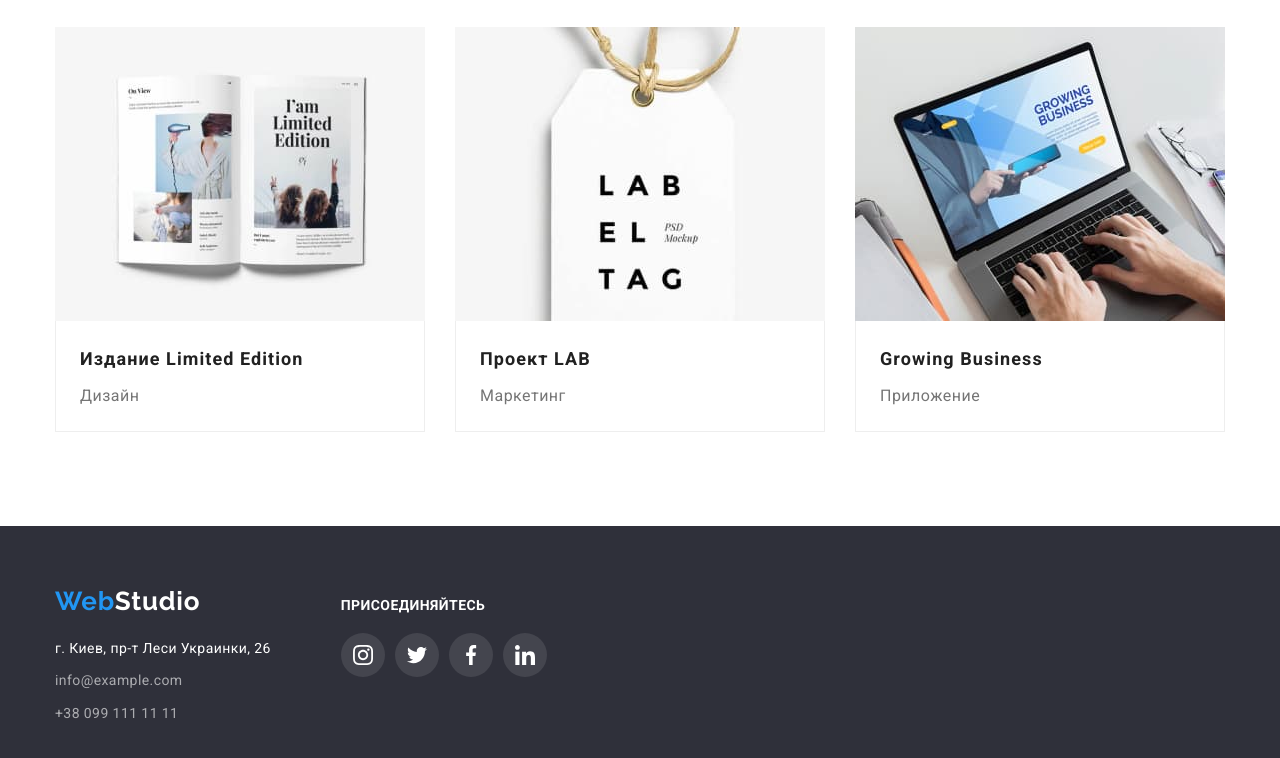
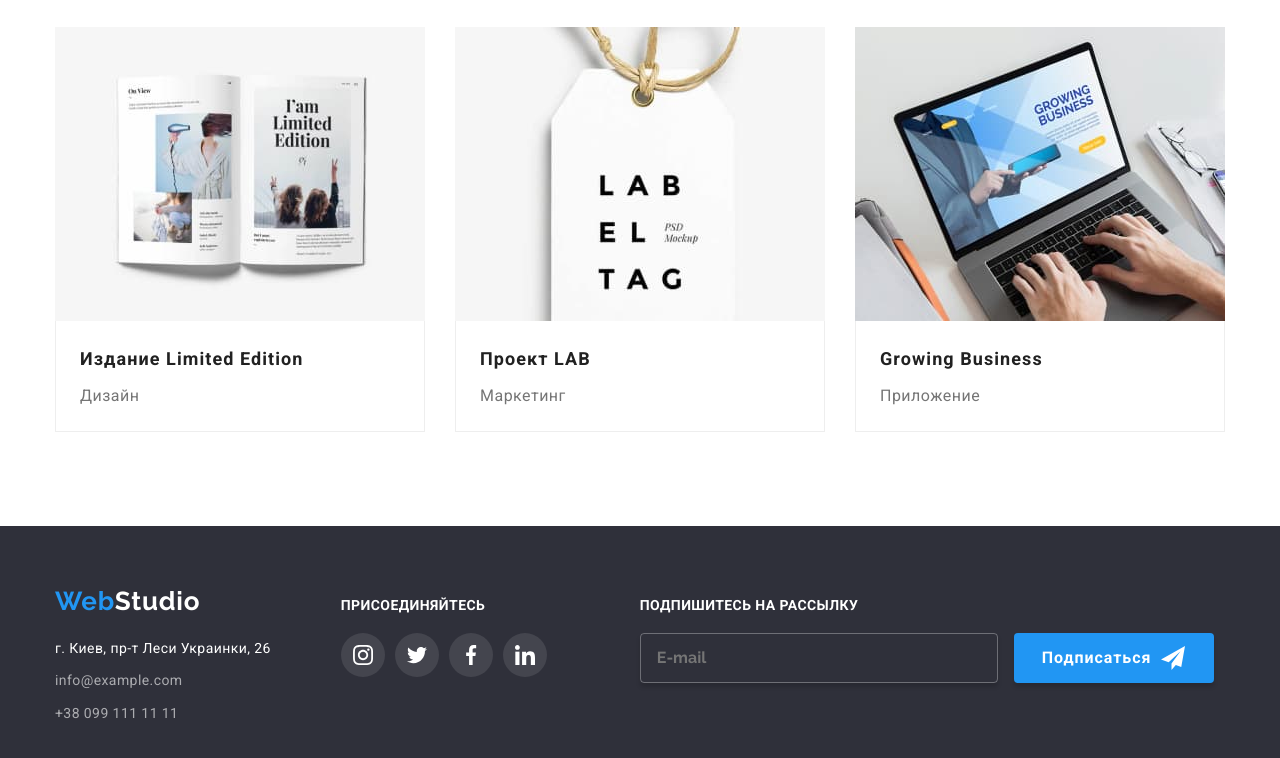
Before and after one commit to temuresanov01/goit-markup-hw-06, a plain HTML site: page portfolio.html in a window 1280 px wide. Shown: the part 1106-1864 px from the top of the page. Drawn offline with nearby package versions, Linux system fonts and the light colour scheme.

Commit message:
добавляет в портфолио подписку

```diff
--- a/css/styles.css
+++ b/css/styles.css
@@ -588,8 +588,8 @@ address {
   margin-right: 12px;
   box-shadow: 0px 4px 4px 0px rgba(0, 0, 0, 0.15);
 }
-.subscribe-input-form:hover,
-.subscribe-input-form:focus {
+.input-form-subscribe:hover,
+.input-from-.input-form-subscribe:focus {
   outline: none;
 }
 .button-subscribe {
@@ -598,8 +598,8 @@ address {
   justify-content: center;
   width: 200px;
   height: 50px;
-  background-color: var(--button);
-  color: var(--secondary-text-color);
+  background-color: var(--accent-text-color);
+  color: var(--title-text-color-secondary);
   text-align: center;
   font-family: Roboto;
   font-size: 16px;
--- a/portfolio.html
+++ b/portfolio.html
@@ -340,6 +340,25 @@
             </li>
           </ul>
         </div>
+        <div class="footer-subscribe-container">
+          <p class="footer-subscribe-title">Подпишитесь на рассылку</p>
+          <div class="subscribe-form-container">
+            <form class="subscribe-form">
+              <input
+                class="input-form-subscribe"
+                type="email"
+                name="email"
+                id="email"
+                placeholder="E-mail"
+              />
+              <button class="button-subscribe" type="submit">
+                Подписаться<svg class="icon-send" width="24" height="24">
+                  <use href="./images/sprite.svg#icon-send"></use>
+                </svg>
+              </button>
+            </form>
+          </div>
+        </div>
       </div>
     </footer>
   </body>
```
Also changed, not shown: index.html (+1 -1 lines).
